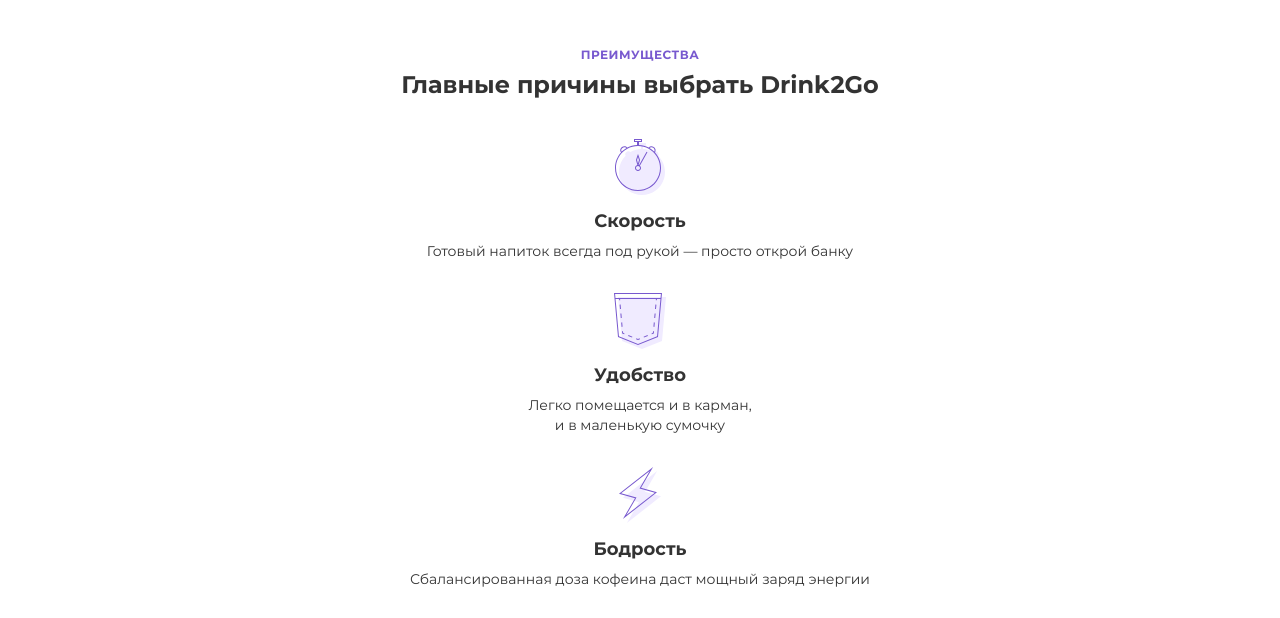
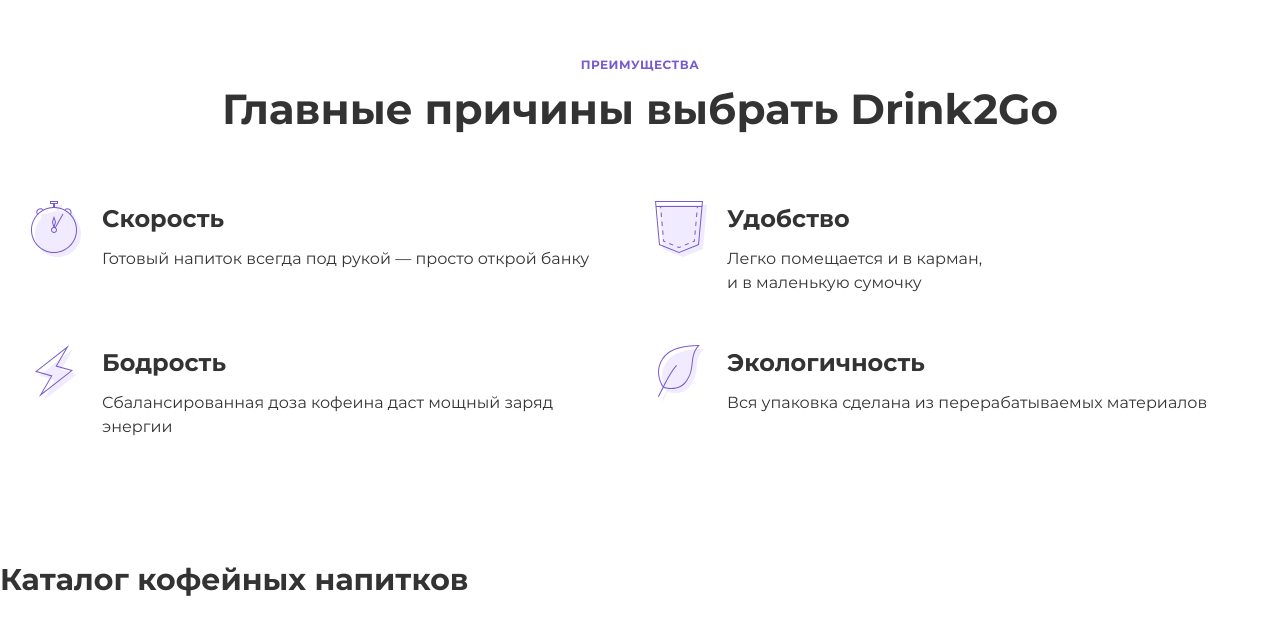
Before and after one commit to zenkovichhtmlacademy/Drink2Go-HTML-Academy, a website: page source/index.html in a window 1280 px wide. Shown: the part 1091-1709 px from the top of the page. Drawn offline with nearby package versions, Linux system fonts and the light colour scheme; files that its build step writes are made by us from their sources; files whose address does not match are found by name.

Commit message:
Add advantages tablet style

```diff
--- a/source/index.html
+++ b/source/index.html
@@ -221,7 +221,7 @@
 
           <li class="advantages__item advantages__item--fit">
             <h3 class="advantages__item-title">Удобство</h3>
-            <p class="advantages__item-description">Легко помещается и в карман,<br class="advantages__break advantages__break--mobile"> и в маленькую сумочку</p>
+            <p class="advantages__item-description">Легко помещается и в карман,<br> и в маленькую сумочку</p>
           </li>
 
           <li class="advantages__item advantages__item--energy">
@@ -231,7 +231,7 @@
 
           <li class="advantages__item advantages__item--eco">
             <h3 class="advantages__item-title">Экологичность</h3>
-            <p class="advantages__item-description">Вся упаковка сделана<br class="advantages__break advantages__break--mobile"> из перерабатываемых материалов</p>
+            <p class="advantages__item-description">Вся упаковка сделана из перерабатываемых материалов</p>
           </li>
         </ul>
       </section>
--- a/source/less/blocks/advantages.less
+++ b/source/less/blocks/advantages.less
@@ -4,6 +4,10 @@
   justify-content: flex-start;
   align-items: center;
   padding: 50px 20px 60px;
+
+  @media (min-width: @tablet-width) {
+    padding: 60px 30px 100px;
+  }
 }
 
 .advantages__title {
@@ -19,6 +23,12 @@
   order: 1;
   margin: 0;
   margin-bottom: 36px;
+
+  @media (min-width: @tablet-width) {
+    font-size: 42px;
+    line-height: 64px;
+    margin-bottom: 60px;
+  }
 }
 
 .advantages__subtitle {
@@ -44,6 +54,13 @@
   margin: 0;
   padding: 0;
   order: 2;
+
+  @media (min-width: @tablet-width) {
+    row-gap: 50px;
+    column-gap: 30px;
+    grid-template-columns: 1fr 1fr;
+    grid-template-rows: auto auto;
+  }
 }
 
 .advantages__item {
@@ -59,6 +76,15 @@
     width: 52px;
     height: 56px;
     margin: auto;
+  }
+
+  @media (min-width: @tablet-width) {
+    padding-top: 0;
+    padding-left: 72px;
+
+    &::before {
+      right: auto;
+    }
   }
 }
 
@@ -88,6 +114,13 @@
   color: @base-black;
   margin: 0;
   margin-bottom: 4px;
+
+  @media (min-width: @tablet-width) {
+    font-size: 24px;
+    line-height: 36px;
+    text-align: left;
+    margin-bottom: 10px;
+  }
 }
 
 .advantages__item-description {
@@ -99,4 +132,10 @@
   text-align: center;
   color: @base-black;
   margin: 0;
+
+  @media (min-width: @tablet-width) {
+    font-size: 16px;
+    line-height: 24px;
+    text-align: left;
+  }
 }
```
